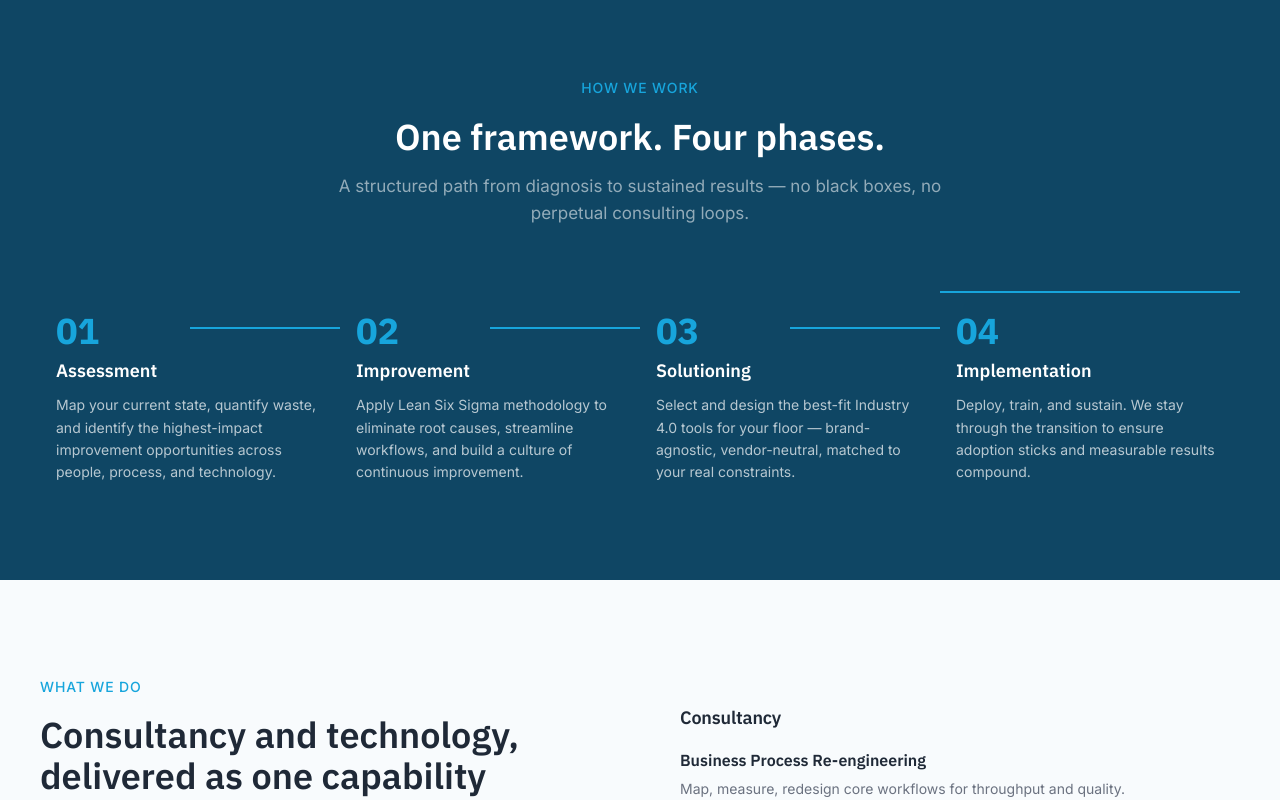
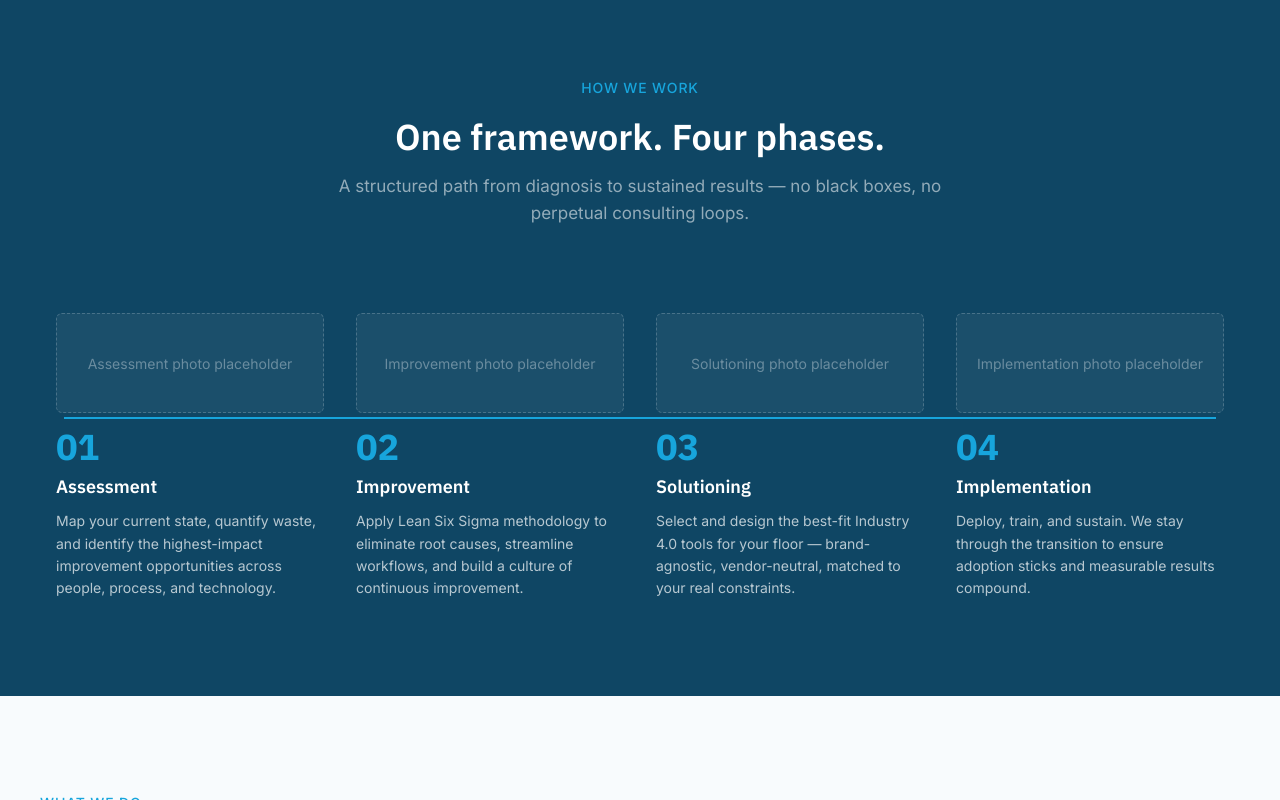
Before and after one commit to indraargamuria/opexlanding, a React (Vite) app in the folder frontend/: page / in a window 1280 px wide. Shown: the part 784-1584 px from the top of the page. Built offline with nearby package versions, Linux system fonts and the light colour scheme.

Commit message:
Framework improved

```diff
--- a/frontend/src/components/Framework.tsx
+++ b/frontend/src/components/Framework.tsx
@@ -5,21 +5,25 @@ const phases = [
     number: '01',
     title: 'Assessment',
     description: 'Map your current state, quantify waste, and identify the highest-impact improvement opportunities across people, process, and technology.',
+    imageLabel: 'Assessment — gemba walk photo placeholder',
   },
   {
     number: '02',
     title: 'Improvement',
     description: 'Apply Lean Six Sigma methodology to eliminate root causes, streamline workflows, and build a culture of continuous improvement.',
+    imageLabel: 'Improvement — workshop session photo placeholder',
   },
   {
     number: '03',
     title: 'Solutioning',
     description: 'Select and design the best-fit Industry 4.0 tools for your floor — brand-agnostic, vendor-neutral, matched to your real constraints.',
+    imageLabel: 'Solutioning — system design photo placeholder',
   },
   {
     number: '04',
     title: 'Implementation',
     description: 'Deploy, train, and sustain. We stay through the transition to ensure adoption sticks and measurable results compound.',
+    imageLabel: 'Implementation — go-live support photo placeholder',
   },
 ];
 
@@ -82,32 +86,36 @@ export function Framework() {
           </p>
         </div>
 
+        <div style={gridWrapperStyle}>
+          {/* Continuous connecting line behind all phases */}
+          <div style={lineTrackContainerStyle}>
+            <div
+              style={{
+                ...lineFillStyle,
+                width: activePhase >= 0 ? `${((activePhase + 1) / phases.length) * 100}%` : '0%',
+              }}
+            />
+          </div>
+
           <div style={gridStyle}>
             {phases.map((phase, i) => {
               const isActive = i <= activePhase;
               const isCurrent = i === activePhase;
 
               return (
-              <div key={phase.number} style={cardWrapperStyle}>
-                {/* Connecting line (not on first card) */}
-                {i > 0 && (
-                  <div style={lineTrackStyle}>
+                <div key={phase.number} style={cardStyle}>
                   <div
                     style={{
-                        ...lineFillStyle,
-                        transform: isActive ? 'scaleX(1)' : 'scaleX(0)',
+                      ...imageStyle,
+                      opacity: isActive ? 1 : 0.4,
+                      transform: isActive ? 'scale(1)' : 'scale(0.95)',
                     }}
-                    />
+                    role="img"
+                    aria-label={phase.imageLabel}
+                  >
+                    {phase.title} photo placeholder
                   </div>
-                )}
-
-                <div
-                  style={{
-                    ...cardStyle,
-                    opacity: isActive ? 1 : 0.25,
-                    borderColor: isCurrent ? 'var(--brand)' : 'transparent',
-                  }}
-                >
+                  <div style={numberRowStyle}>
                     <span
                       style={{
                         ...numberStyle,
@@ -116,6 +124,7 @@ export function Framework() {
                     >
                       {phase.number}
                     </span>
+                  </div>
                   <h3
                     style={{
                       ...titleStyle,
@@ -133,9 +142,9 @@ export function Framework() {
                     {phase.description}
                   </p>
                 </div>
-              </div>
               );
             })}
+          </div>
         </div>
       </div>
     </section>
@@ -185,6 +194,19 @@ const subheadStyle: React.CSSProperties = {
   color: 'rgba(255, 255, 255, 0.55)',
 };
 
+const gridWrapperStyle: React.CSSProperties = {
+  position: 'relative',
+};
+
+const lineTrackContainerStyle: React.CSSProperties = {
+  position: 'absolute',
+  top: '126px',
+  left: '24px',
+  right: '24px',
+  height: '2px',
+  background: 'rgba(255, 255, 255, 0.1)',
+};
+
 const gridStyle: React.CSSProperties = {
   display: 'grid',
   gridTemplateColumns: 'repeat(4, 1fr)',
@@ -192,35 +214,41 @@ const gridStyle: React.CSSProperties = {
   alignItems: 'start',
 };
 
-const cardWrapperStyle: React.CSSProperties = {
-  position: 'relative',
-  display: 'flex',
-  alignItems: 'flex-start',
-};
-
-const lineTrackStyle: React.CSSProperties = {
-  position: 'absolute',
-  top: '36px',
-  left: '-50%',
-  width: '50%',
-  height: '2px',
-  background: 'rgba(255, 255, 255, 0.1)',
-  overflow: 'hidden',
-};
-
-const lineFillStyle: React.CSSProperties = {
-  width: '100%',
-  height: '100%',
-  background: 'var(--brand)',
-  transformOrigin: 'left center',
-  transition: 'transform 0.4s ease-out',
-};
-
 const cardStyle: React.CSSProperties = {
   padding: '0 16px',
   transition: 'opacity 0.4s ease-out, border-color 0.3s ease',
   borderTop: '2px solid transparent',
   paddingTop: '20px',
+};
+
+const lineFillStyle: React.CSSProperties = {
+  height: '100%',
+  background: 'var(--brand)',
+  transition: 'width 0.4s ease-out',
+};
+
+const numberRowStyle: React.CSSProperties = {
+  position: 'relative',
+  zIndex: 1,
+};
+
+const imageStyle: React.CSSProperties = {
+  width: '100%',
+  height: '100px',
+  background: 'rgba(255, 255, 255, 0.05)',
+  border: '1px dashed rgba(255, 255, 255, 0.2)',
+  borderRadius: '6px',
+  display: 'flex',
+  alignItems: 'center',
+  justifyContent: 'center',
+  padding: '16px',
+  textAlign: 'center',
+  color: 'rgba(255, 255, 255, 0.35)',
+  fontFamily: 'var(--font-body)',
+  fontSize: 'var(--text-caption)',
+  lineHeight: 1.4,
+  marginBottom: '16px',
+  transition: 'opacity 0.4s ease-out, transform 0.4s ease-out',
 };
 
 const numberStyle: React.CSSProperties = {
```
Lines whose indentation alone changed are shown as unchanged.
